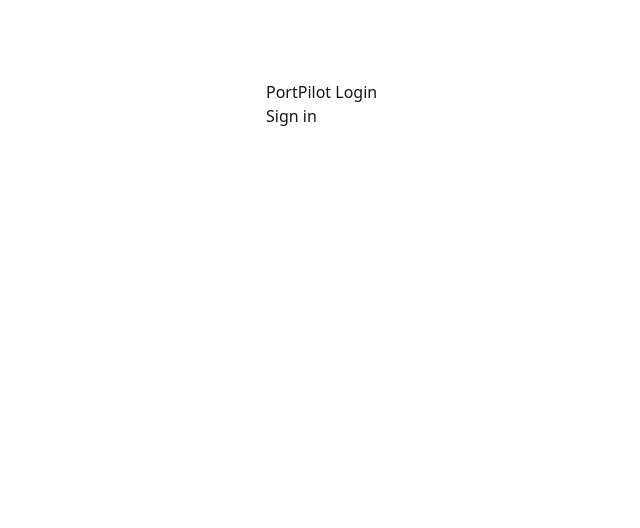
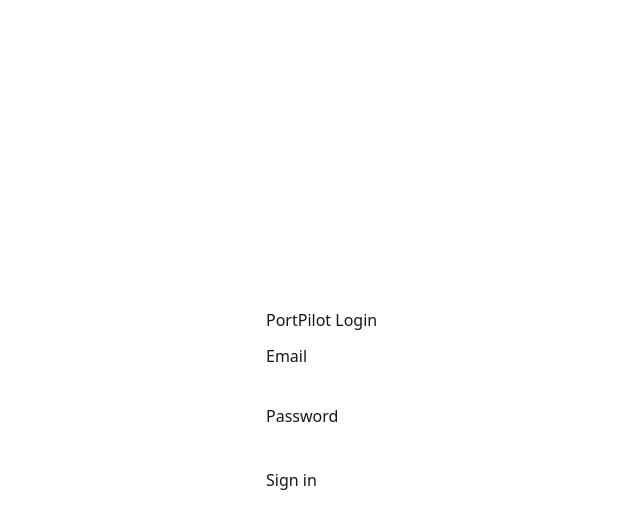
Before and after one commit to johnchao77/portpilot-frontend, a React (Create React App) app: page /login in a window 1280 px wide. Shown: the top 528 px of the page, without its empty margins (164-804 px from the left). Built offline with nearby package versions, Linux system fonts and the light colour scheme.

Commit message:
Add Protected Route and Setup Router-2

```diff
--- a/src/pages/PortPilotLoginPage.jsx
+++ b/src/pages/PortPilotLoginPage.jsx
@@ -1,13 +1,19 @@
 // src/pages/PortPilotLoginPage.jsx
-// 說明：登入成功後寫入 pp_auth，並導向 /dashboard。錯誤訊息全部使用英文。
+// 說明：此檔保留你的原本 UI/版型，只在「成功登入」時多做兩件事：存 pp_auth 與導向 /dashboard
 import React, { useState } from "react";
 import { useNavigate } from "react-router-dom";
-// 若有使用 ReCAPTCHA / API，照你既有的 import
+// 若你有用 reCAPTCHA、API SDK，請在這裡 import 你原本用的模組
+// import ReCAPTCHA from "react-google-recaptcha";
+// import { loginApi } from "@/apis/auth"; // 範例，依你的專案調整
 
 export default function PortPilotLoginPage() {
   const navigate = useNavigate();
   const [loading, setLoading] = useState(false);
   const [errorMsg, setErrorMsg] = useState("");
+  // 依你的原始欄位補上
+  const [email, setEmail] = useState("");
+  const [password, setPassword] = useState("");
+  const [recaptchaToken, setRecaptchaToken] = useState(null);
 
   const handleSubmit = async (e) => {
     e.preventDefault();
@@ -15,17 +21,19 @@
     setLoading(true);
 
     try {
-      // TODO: 呼叫你的後端 API 做驗證（略）
-      // const res = await fetch(...)
+      // ======= 這裡放你原本的登入流程（API + reCAPTCHA）=======
+      // const res = await loginApi({ email, password, recaptchaToken });
+      // const { token, ok } = res.data; // 依你的回傳格式取值
+      // if (!ok || !token) throw new Error("Invalid credential or response.");
 
-      // === 模擬：驗證成功 ===
-      const fakeToken = "demo-token-123"; // TODO: 換成後端回傳
-      localStorage.setItem(
-        "pp_auth",
-        JSON.stringify({ ok: true, token: fakeToken })
-      );
+      // ======= Demo: 假資料，請改成你的實際回傳 =======
+      const token = "demo-token-123"; // ← 用你的 API 回傳值
+      // ==============================================
 
-      // 導向 Dashboard
+      // ✅ 關鍵 1：登入成功後，存入 localStorage
+      localStorage.setItem("pp_auth", JSON.stringify({ ok: true, token }));
+
+      // ✅ 關鍵 2：導向 Dashboard
       navigate("/dashboard", { replace: true });
     } catch (err) {
       console.error(err);
@@ -36,17 +44,46 @@
   };
 
   return (
-    <div style={{ maxWidth: 420, margin: "80px auto" }}>
-      <h2>PortPilot Login</h2>
-      <form onSubmit={handleSubmit}>
-        {/* 你的帳密欄位 / reCAPTCHA 放這裡 */}
-        <button type="submit" disabled={loading}>
+    <div className="min-h-screen flex items-center justify-center">
+      {/* ======= 把你原本的登入頁 UI/表單整段貼到下面區塊 ======= */}
+      {/* 例如：卡片、Logo、輸入框、reCAPTCHA、按鈕、風格樣式等 */}
+      <form onSubmit={handleSubmit} style={{ width: 420 }}>
+        <h2>PortPilot Login</h2>
+
+        {/* 以下是範例欄位，請用你的原始 UI 元件替換 */}
+        <div style={{ marginTop: 12 }}>
+          <label>Email</label>
+          <input
+            type="email"
+            required
+            value={email}
+            onChange={(e) => setEmail(e.target.value)}
+            style={{ width: "100%" }}
+          />
+        </div>
+        <div style={{ marginTop: 12 }}>
+          <label>Password</label>
+          <input
+            type="password"
+            required
+            value={password}
+            onChange={(e) => setPassword(e.target.value)}
+            style={{ width: "100%" }}
+          />
+        </div>
+
+        {/* 如果你有用 reCAPTCHA，把元件貼回來並在 onChange 設定 setRecaptchaToken */}
+        {/* <ReCAPTCHA sitekey="你的siteKey" onChange={setRecaptchaToken} /> */}
+
+        <button type="submit" disabled={loading} style={{ marginTop: 16 }}>
           {loading ? "Signing in..." : "Sign in"}
         </button>
+
+        {!!errorMsg && (
+          <p style={{ color: "red", marginTop: 12 }}>{errorMsg}</p>
+        )}
       </form>
-      {!!errorMsg && (
-        <p style={{ color: "red", marginTop: 12 }}>{errorMsg}</p>
-      )}
+      {/* ======= 你的原本 UI 區塊結束 ======= */}
     </div>
   );
 }
```
